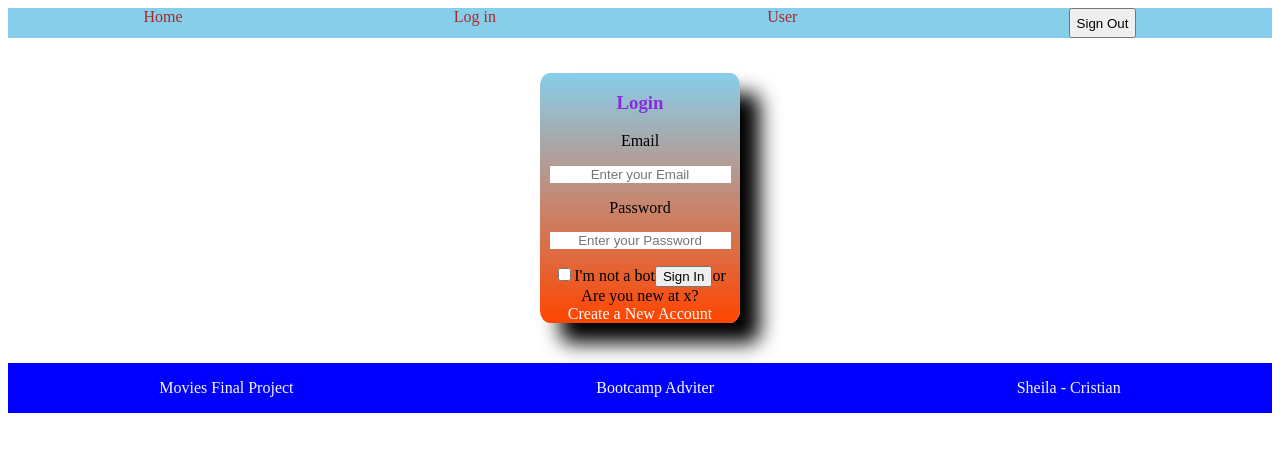
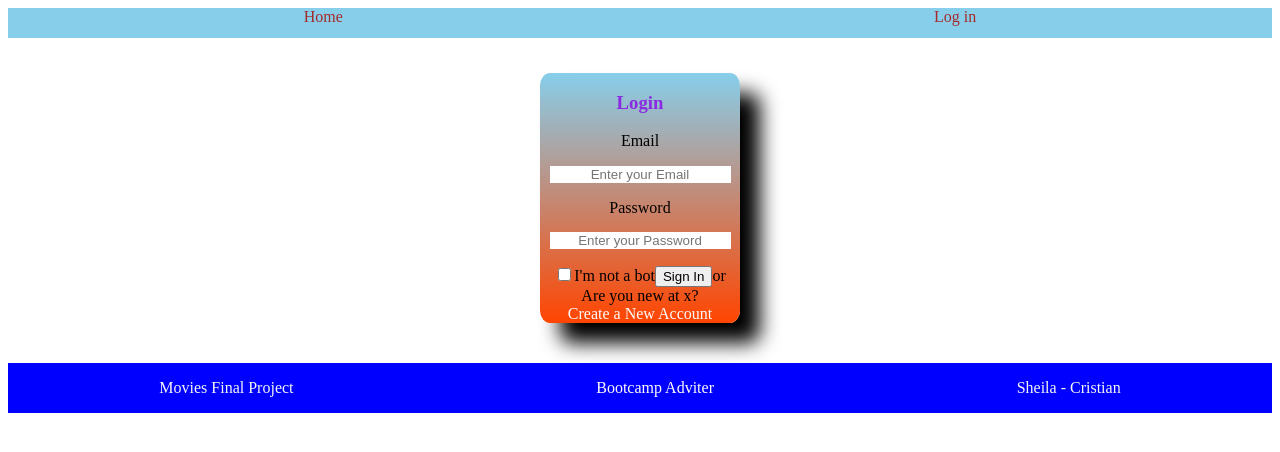
Before and after one commit to sheilamg/front-day4, a React (Vite) app: page /login in a window 1280 px wide. Shown: the top 452 px of the page. Built offline with nearby package versions, Linux system fonts and the light colour scheme.

Commit message:
more conditional addons

```diff
--- a/src/components/Nav/Nav.jsx
+++ b/src/components/Nav/Nav.jsx
@@ -1,16 +1,16 @@
-import React from "react";
+import React, { useState } from "react";
 import { useNavigate } from "react-router-dom";
 import "./nav.css"
 import { useAuth } from "../../utils/AuthProvider";
 
 const Nav = () => {
+    const [items, setItems] = useState(JSON.parse(localStorage.getItem('AuthToken')))
     const navigate = useNavigate();
     const { logout } = useAuth();
 
     const handleSignOut = () => {
 
       console.log("User signed out");
-
 
       localStorage.removeItem("AuthToken");
 
@@ -26,15 +26,24 @@ const Nav = () => {
           <a onClick={() => navigate("/")} className="a-nav">
             Home
           </a>
+          { (items == null) && (
               <a onClick={() => navigate("/login")} className="a-nav">
                 Log in
               </a>
+              )
+          }
+
+          { (items !== null) && (
+            <>
            <a onClick={() => navigate("/user-Profile")} className="a-nav">
            User
            </a>
           <button onClick={handleSignOut}>
             Sign Out
           </button>
+          </>
+
+          )}
         </nav>
       </>
     );
--- a/src/components/UserCreateReview/UserCreateReview.jsx
+++ b/src/components/UserCreateReview/UserCreateReview.jsx
@@ -1,5 +1,5 @@
 import React, { useEffect, useState } from "react";
-import { Link, useNavigate, useParams } from "react-router-dom";
+import { useNavigate, useParams } from "react-router-dom";
 import "./userCreateReview.css";
 import StarRating from "../StarRating/StarRating";
 import { useFetch } from "../../hooks/useFetch";
```
Lines whose indentation alone changed are shown as unchanged.
